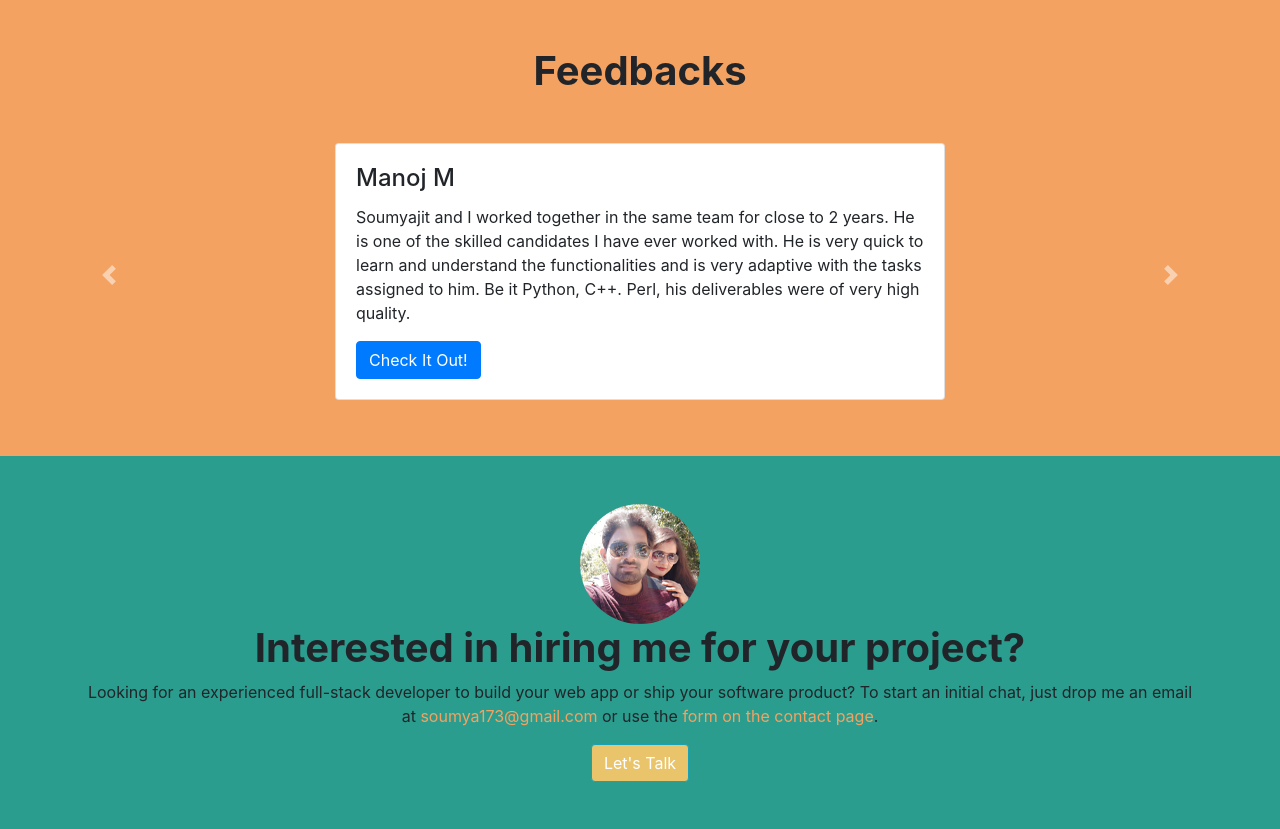
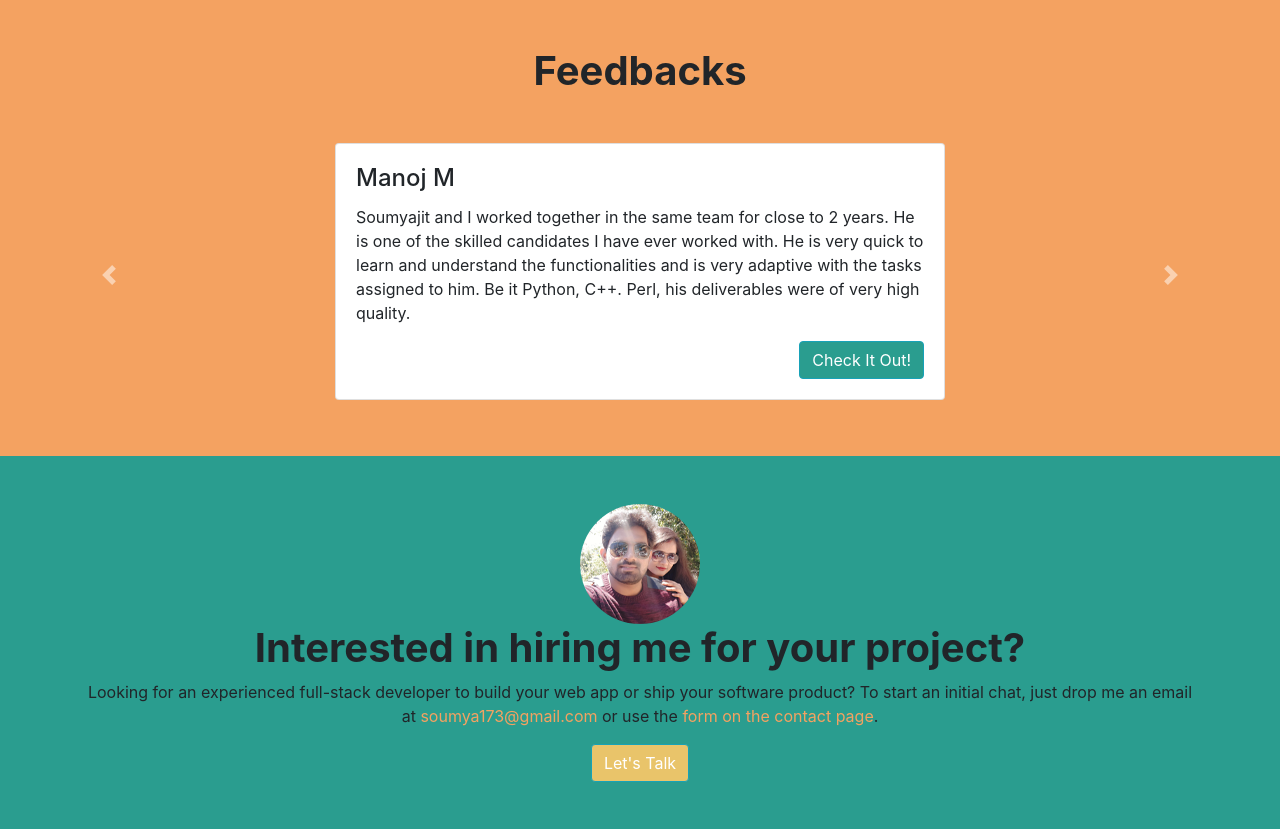
Before and after one commit to soumya173/django-portfolio, a Django app: page / in a window 1280 px wide. Shown: the part 943-1772 px from the top of the page. Run offline with Django 3.2, Linux system fonts and the light colour scheme; some libraries are stand-ins or nearby versions.

Commit message:
Make feedback buttons float-right and pretty
Make feedback buttons float-right and pretty

```diff
--- a/projectportfolio/appportfolio/templates/index.html
+++ b/projectportfolio/appportfolio/templates/index.html
@@ -98,7 +98,7 @@
                 <div class="card-body">
                   <h4 class="card-title">Manoj M</h4>
                   <p class="card-text">Soumyajit and I worked together in the same team for close to 2 years. He is one of the skilled candidates I have ever worked with. He is very quick to learn and understand the functionalities and is very adaptive with the tasks assigned to him. Be it Python, C++. Perl, his deliverables were of very high quality.</p>
-                  <a href="https://www.linkedin.com/in/soumyajit-gorai-58b71110a/" class="btn btn-primary" target="_blank">Check It Out!</a>
+                  <a href="https://www.linkedin.com/in/soumyajit-gorai-58b71110a/" class="btn btn-info bg-persian-green float-right" target="_blank">Check It Out!</a>
                 </div>
               </div>
             </div>
@@ -113,7 +113,7 @@
                 <div class="card-body">
                   <h4 class="card-title">Ravikiran DG</h4>
                   <p class="card-text">Soumyajit Gorai is a perfect example of a skilled developer. He is focused, reliable and hardworking individual. It was a pleasure working with him for three years at Ribbon communications. He was the one whom I trusted and looked forward for any advice or guidance. His ability to go out of his way to help others has made him stand out. Any organization would be lucky to have him in their team.</p>
-                  <a href="https://www.linkedin.com/in/soumyajit-gorai-58b71110a/" class="btn btn-primary" target="_blank">Check It Out!</a>
+                  <a href="https://www.linkedin.com/in/soumyajit-gorai-58b71110a/" class="btn btn-info bg-persian-green float-right" target="_blank">Check It Out!</a>
                 </div>
               </div>
             </div>
@@ -128,7 +128,7 @@
                 <div class="card-body">
                   <h4 class="card-title">Rajesh NE</h4>
                   <p class="card-text">Soumyajith is a smart team player and he is too eager to learn new technologies. He is always too fast in meeting dead lines and his ability to deal the complex use cases is just amazing. His main positives is his helping nature to the team mates. Am seeing him as a good team leader and successful techie in upcoming years!!!</p>
-                  <a href="https://www.linkedin.com/in/soumyajit-gorai-58b71110a/" class="btn btn-primary" target="_blank">Check It Out!</a>
+                  <a href="https://www.linkedin.com/in/soumyajit-gorai-58b71110a/" class="btn btn-info bg-persian-green float-right" target="_blank">Check It Out!</a>
                 </div>
               </div>
             </div>
```
